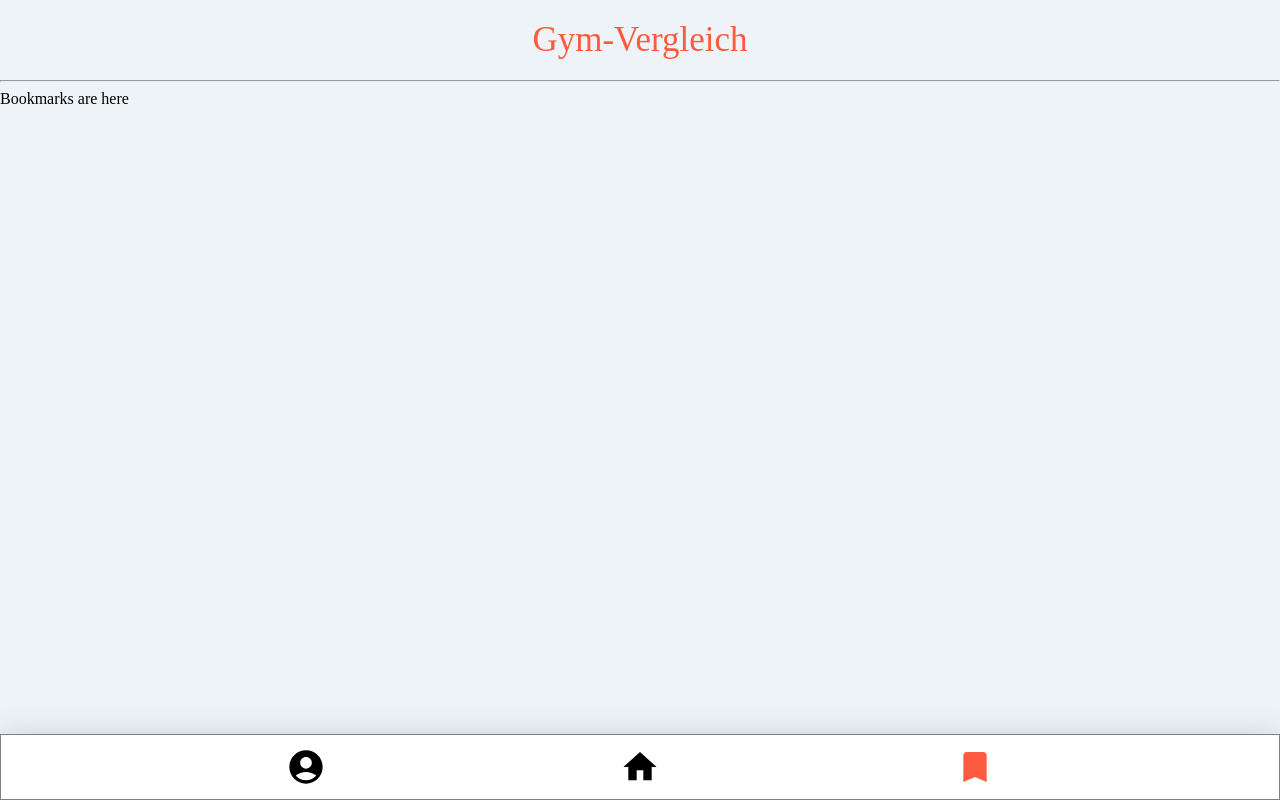
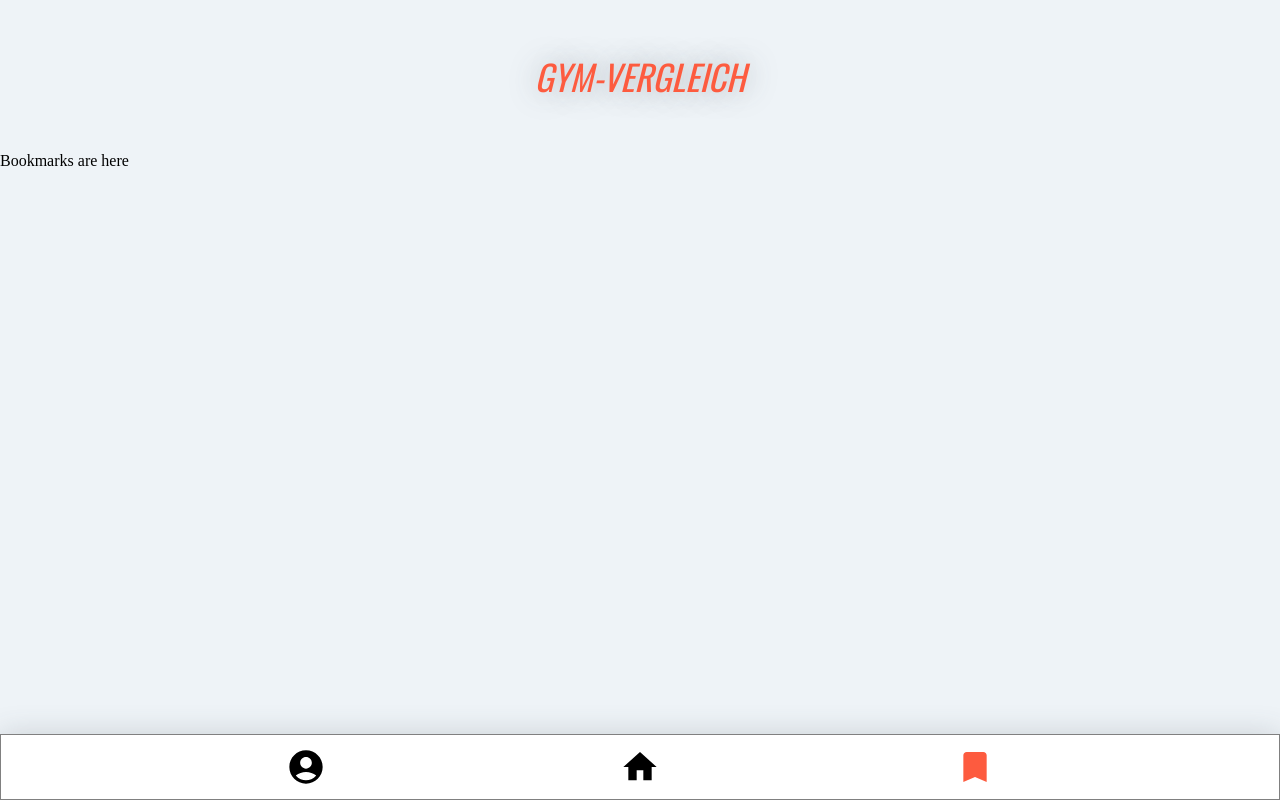
Before and after one commit to arturkurlyandski/gym-vergleich, a React (Create React App) app in the folder frontend/: page /bookmarks in a window 1280 px wide. Built offline with nearby package versions, Linux system fonts and the light colour scheme.

Commit message:
change style

```diff
--- a/frontend/public/index.html
+++ b/frontend/public/index.html
@@ -4,7 +4,7 @@
     <meta charset="utf-8" />
     <link rel="icon" href="%PUBLIC_URL%/favicon.ico" />
     <link rel="preconnect" href="https://fonts.gstatic.com">
-    <link href="https://fonts.googleapis.com/css2?family=Dancing+Script:wght@700&family=Roboto&display=swap" rel="stylesheet">
+    <link href="https://fonts.googleapis.com/css2?family=Oswald&display=swap" rel="stylesheet">
     <meta name="viewport" content="width=device-width, initial-scale=1" />
     <meta name="theme-color" content="#000000" />
     <meta
--- a/frontend/src/App.js
+++ b/frontend/src/App.js
@@ -2,16 +2,15 @@ import { Route, Switch } from "react-router-dom";
 import Home from "./Home"
 import Footer from "./Footer"
 import Header from "./Header"
-import GlobalStyle from "./GlobalStyle"
+import GlobalStyles from "./GlobalStyle";
 
 function App() {
 
   return (
     <div>
-      <GlobalStyle />
+      <GlobalStyles />
       <main>
         <Header />
-        <hr />
         <Switch>
           <Route exact path="/">
             <Home/>
--- a/frontend/src/GlobalStyle.js
+++ b/frontend/src/GlobalStyle.js
@@ -1,6 +1,9 @@
 import { createGlobalStyle } from "styled-components"
 
-const GlobalStyle = createGlobalStyle`
+const GlobalStyles = createGlobalStyle`
+
+@import url('https://fonts.googleapis.com/css2?family=Oswald&display=swap');
+
     * {
         box-sizing: border-box;
     }
@@ -13,4 +16,4 @@ const GlobalStyle = createGlobalStyle`
     }
 `
 
-export default GlobalStyle
+export default GlobalStyles
--- a/frontend/src/Header.js
+++ b/frontend/src/Header.js
@@ -3,11 +3,14 @@ import styled from "styled-components"
 export default function Header() {
 
     const Headline = styled.p`
-        font-family: "Montserrat";
+        font-family: "Oswald", sans-serif;
+        font-style: italic;
+        text-transform: uppercase;
         font-size: 35px;
         text-align: center;
         color: #FD5B3F;
-        margin: 20px;
+        margin: 50px 25px;
+        text-shadow: 0 0 30px rgb(66, 75, 84, 0.4);
     `
 
     return (
--- a/frontend/src/Home.js
+++ b/frontend/src/Home.js
@@ -43,6 +43,8 @@ export default function Home(){
         height: 40px;
         box-shadow: 0 0 30px 0px rgb(66, 75, 84, 0.2);
         border-radius: 10px;
+        border-style: none;
+        color: #E9E9E9;
         `
 
     const GymCard = styled.div`
@@ -61,7 +63,7 @@ export default function Home(){
         {!search &&<SearchWrapper>
         <ButtonStyled onClick={() => setSearch(true)}>Gyms vergleichen!</ButtonStyled>
         </SearchWrapper>}
-        {search && SortedGymsMonthlyPriceAsc.map(({name, registrationFee, monthlyPrice}) =>(
+        {search && gyms.map(({name, registrationFee, monthlyPrice}) =>(
             <GymCard>
             <p>{name}</p>
             <p>Anmeldegebühr: {registrationFee / Math.pow(10, 2)}</p>
```
Also changed, not shown: frontend/src/Footer.js (indentation only), 1 other file (tests, documents, lock files or other folders).
